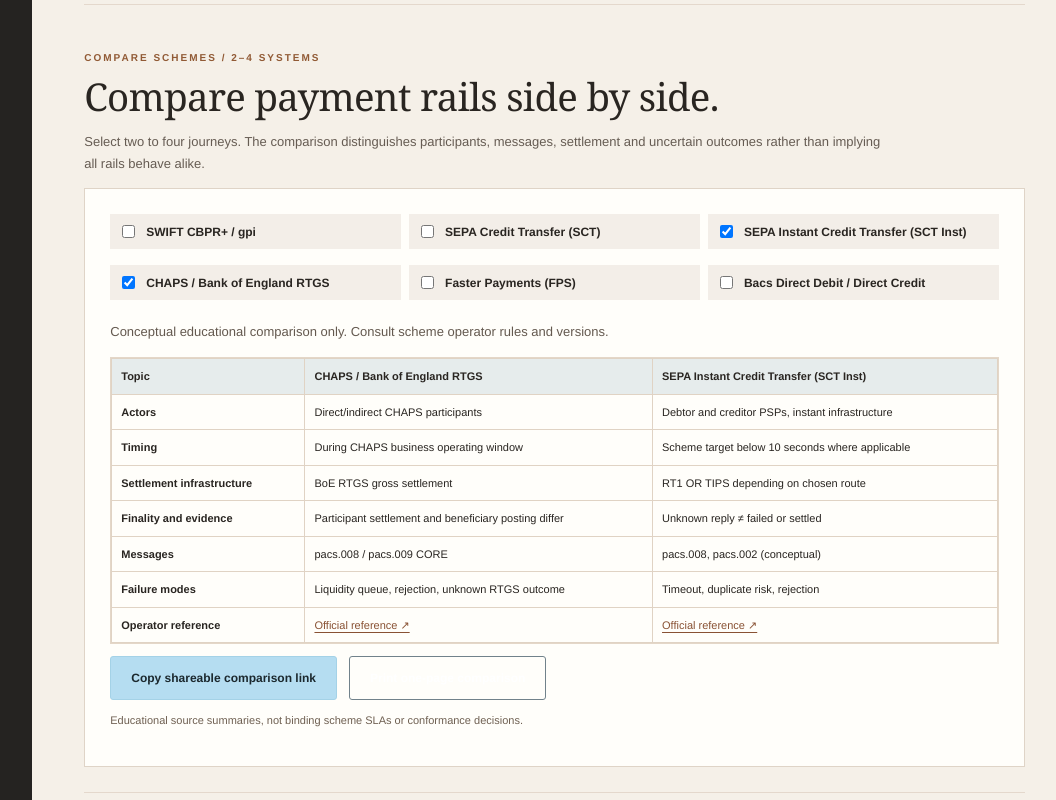
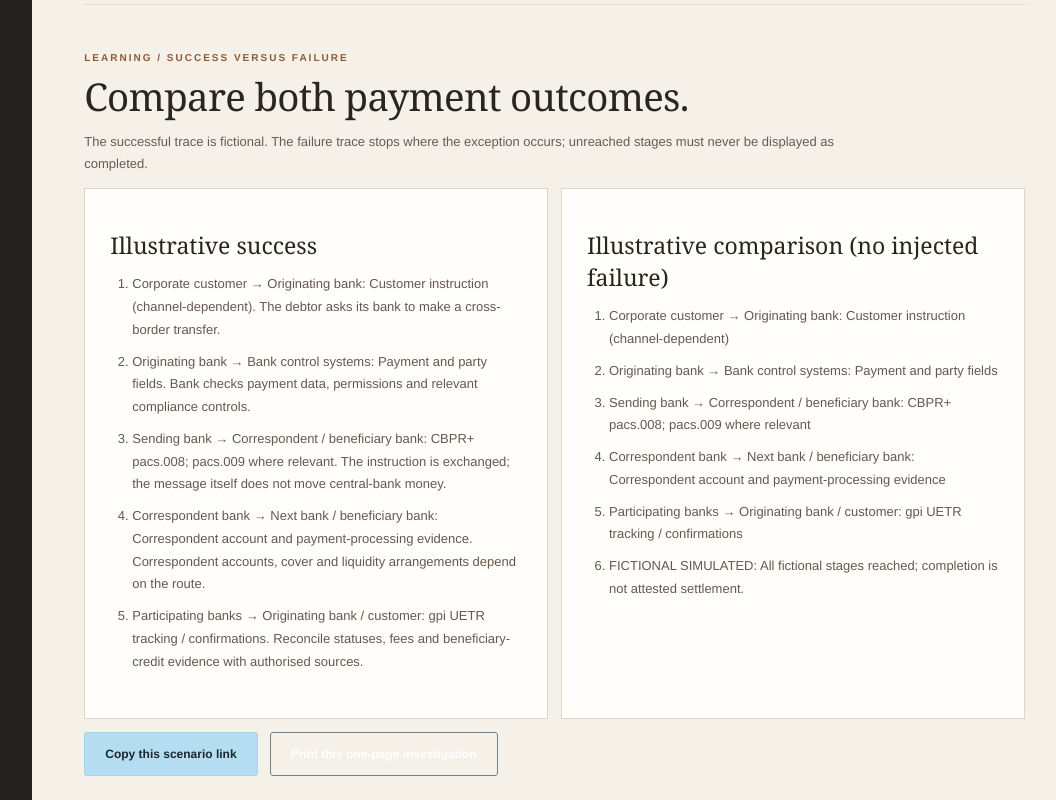
Before and after one commit to DhanapalKulanthaivel23/addressrail-ai, a plain HTML site: page web/studio/journeys/index.html in a window 1280 px wide. Shown: the part 4600-5400 px from the top of the page, without its empty margins (203-1259 px from the left). Drawn offline with Linux system fonts and the light colour scheme.

Commit message:
Show success vs exception stage sequences and shareable/printable scenario summary

```diff
--- a/web/studio/journeys/index.html
+++ b/web/studio/journeys/index.html
@@ -81,6 +81,16 @@
 <button id="handoff-journey" class="button" type="button">Create private guest case →</button>
 </div><p id="journey-feedback" role="status" class="tiny"></p></div></div>
 </section>
+<section class="section" id="compare-outcomes"><div class="kicker">LEARNING / SUCCESS VERSUS FAILURE</div>
+<h2>Compare both payment outcomes.</h2>
+<p>The successful trace is fictional. The failure trace stops where the exception occurs; unreached stages must never be displayed as completed.</p>
+<div class="ar-outcome-compare"><article class="card">
+<h3>Illustrative success</h3><ol id="ar-success-trace"></ol></article>
+<article class="card"><h3 id="ar-failure-heading">Illustrative exception</h3><ol id="ar-failure-trace"></ol></article></div>
+<div class="step-controls"><button type="button" class="button" id="ar-copy-scenario">Copy this scenario link</button>
+<button type="button" class="button outline" id="ar-print-scenario">Print this one-page investigation</button></div>
+<p id="ar-share-message" class="tiny" aria-live="polite"></p>
+</section>
 <section class="section" id="compare-rails">
 <div class="kicker">COMPARE SCHEMES / 2–4 SYSTEMS</div>
 <h2>Compare payment rails side by side.</h2>
--- a/web/studio/journeys/journeys.css
+++ b/web/studio/journeys/journeys.css
@@ -73,3 +73,11 @@ body.presentation-active .journey-stage-grid{grid-template-columns:1fr}}
 @media(max-width:650px){.ar-compare-picks{grid-template-columns:1fr 1fr}}
 @media print{#ar-shared-nav,aside,.step-controls,.ra-comments{display:none!important}
 #compare-rails{break-before:page}#compare-results{font-size:9px}.ar-compare-table-wrap{overflow:visible}main{max-width:none}}
+
+.ar-outcome-compare{display:grid;grid-template-columns:1fr 1fr;gap:13px;margin:13px 0}
+.ar-outcome-compare ol{font-size:11px;line-height:1.7;padding-left:22px}
+.ar-outcome-compare li{padding-bottom:9px;overflow-wrap:anywhere}
+@media(max-width:650px){.ar-outcome-compare{grid-template-columns:1fr}}
+@media print{#ar-shared-nav,aside,.ra-comments,.step-controls,header{display:none!important}
+#compare-outcomes{break-before:page}.ar-outcome-compare{grid-template-columns:1fr 1fr}
+main{padding:10px;max-width:none}.card{box-shadow:none}}
--- a/web/studio/journeys/lab.mjs
+++ b/web/studio/journeys/lab.mjs
@@ -64,7 +64,7 @@ function runScenario(){
  $("journey-reference").href=getRail(journeyId).reference;
  $("journey-message").hidden=true;$("sample-message").textContent="Show synthetic message ↓";
  renderTeachingRules();renderPresenter();set("journey-feedback","");
- renderStage();renderAI();renderQuiz();
+ renderStage();renderAI();renderQuiz();renderOutcomeComparison();
  const original=String(scenarioId).toLowerCase();
  const faultMap={"address-review":"missing-town","iban-reject":"invalid-iban","timeout":"timeout","tracking-gap":"timeout",
    "unknown":"timeout","response-lost":"timeout","liquidity-hold":"liquidity","mandate":"mandate"};
@@ -83,6 +83,20 @@ function renderPresenter(){
  for(const item of presenterScript(simulation)){
   const li=el("li",item.minute+" — "+item.action+": "+item.say);container.append(li);
  }
+}
+function renderOutcomeComparison(){
+ const success=simulate(journeyId,"success"),failed=simulation;
+ const normal=$("ar-success-trace"),fault=$("ar-failure-trace");
+ normal.replaceChildren();fault.replaceChildren();
+ for(const stage of success.stages.filter(x=>x.reachable)){
+  normal.append(el("li",stage.sender+" → "+stage.receiver+": "+stage.message+". "+stage.meaning));
+ }
+ for(const stage of failed.stages.filter(x=>x.reachable)){
+  fault.append(el("li",stage.sender+" → "+stage.receiver+": "+stage.message));
+ }
+ fault.append(el("li","FICTIONAL "+failed.status+": "+failed.scenario.what));
+ set("ar-failure-heading",scenarioId==="success"?"Illustrative comparison (no injected failure)":
+  "Exception: "+failed.scenario.label);
 }
 function renderStage(){
  const {scenario,journey}=simulation;
@@ -172,6 +186,11 @@ $("sample-message").addEventListener("click",()=>{
 });
 $("run-journey-checks").addEventListener("click",renderTeachingRules);
 $("download-journey").addEventListener("click",downloadJson);
+$("ar-copy-scenario").addEventListener("click",async()=>{
+ try{await navigator.clipboard.writeText(location.href);set("ar-share-message","Deep link copied for this rail, scenario and audience mode.")}
+ catch{set("ar-share-message","Copy this shareable URL: "+location.href)}
+});
+$("ar-print-scenario").addEventListener("click",()=>window.print());
 $("handoff-journey").addEventListener("click",()=>{
  try{const payload=prepareHandoff(simulation.report);
   sessionStorage.setItem(HANDOFF_KEY,JSON.stringify(payload));
```
